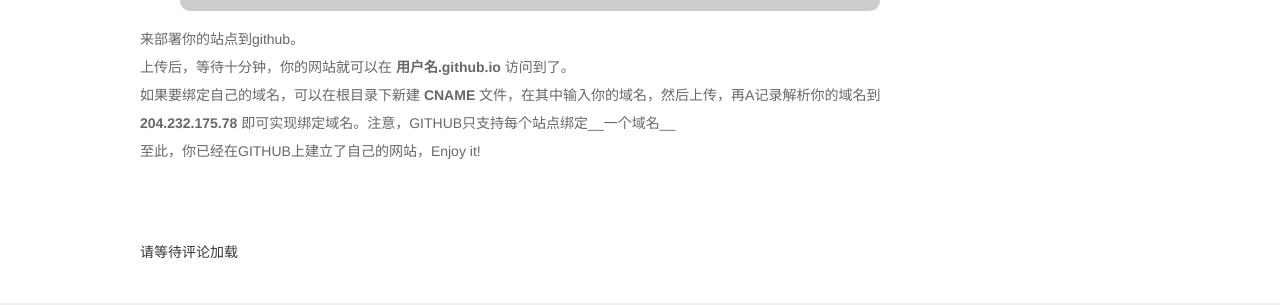
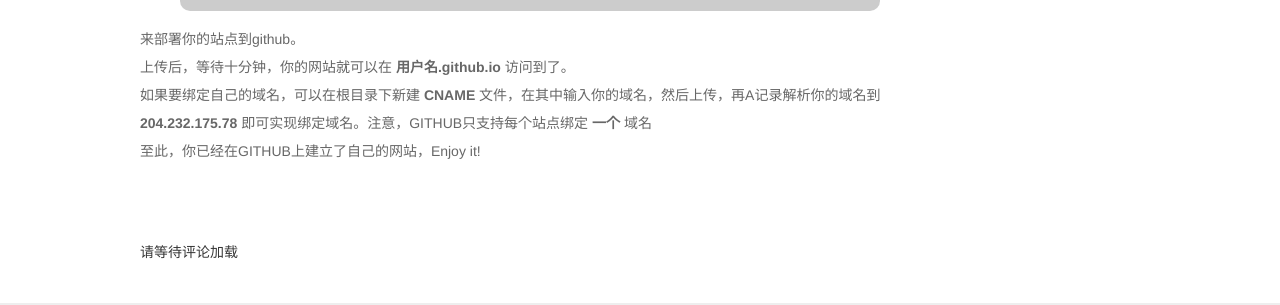
Before and after one commit to slanterns-fork/Blog, a Jekyll site: the page built from _posts/tech/2013-08-09-blog-on-github.md, in a window 1280 px wide and 900 px high, scrolled down 1543 px. Shown: the part 521-826 px from the top of the window. Built offline with Jekyll 4.4.1, drawn with Linux system fonts in a browser that asks for light colours; comment, search, counter and statistics services are not loaded.

Commit message:
fix again

```diff
--- a/_posts/tech/2013-08-09-blog-on-github.md
+++ b/_posts/tech/2013-08-09-blog-on-github.md
@@ -62,5 +62,5 @@ git push https://github.com/用户名/用户名.github.io master
 {% endhighlight %}
 来部署你的站点到github。
 上传后，等待十分钟，你的网站就可以在 __用户名.github.io__ 访问到了。
-如果要绑定自己的域名，可以在根目录下新建 __CNAME__ 文件，在其中输入你的域名，然后上传，再A记录解析你的域名到 __204.232.175.78__ 即可实现绑定域名。注意，GITHUB只支持每个站点绑定__一个域名__
+如果要绑定自己的域名，可以在根目录下新建 __CNAME__ 文件，在其中输入你的域名，然后上传，再A记录解析你的域名到 __204.232.175.78__ 即可实现绑定域名。注意，GITHUB只支持每个站点绑定 __一个__ 域名
 至此，你已经在GITHUB上建立了自己的网站，Enjoy it!
```
